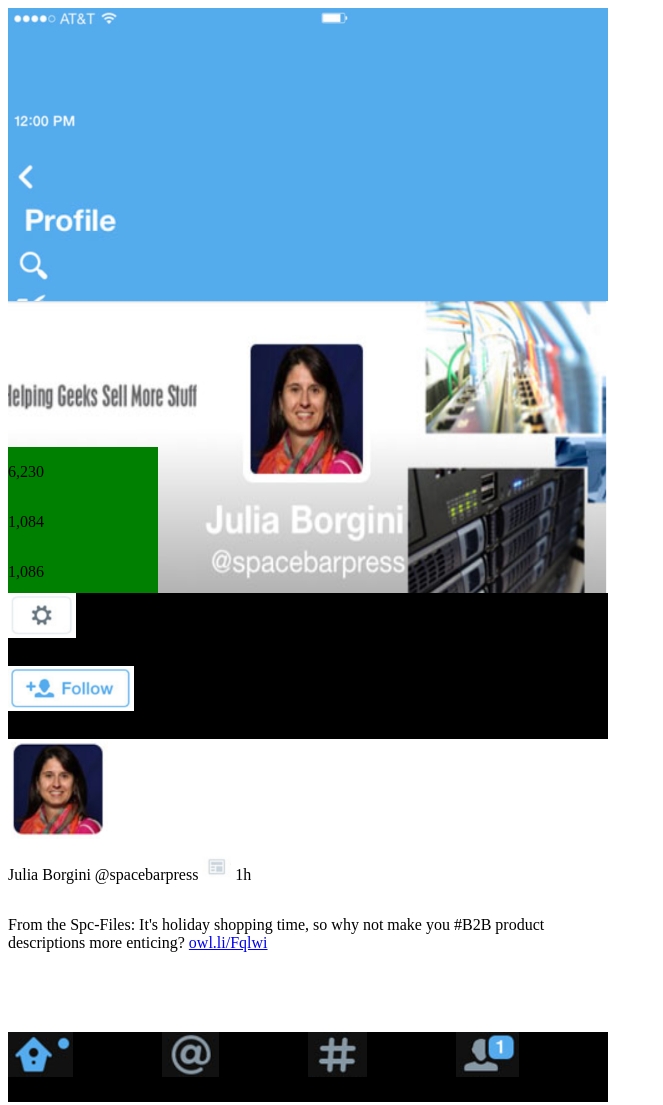
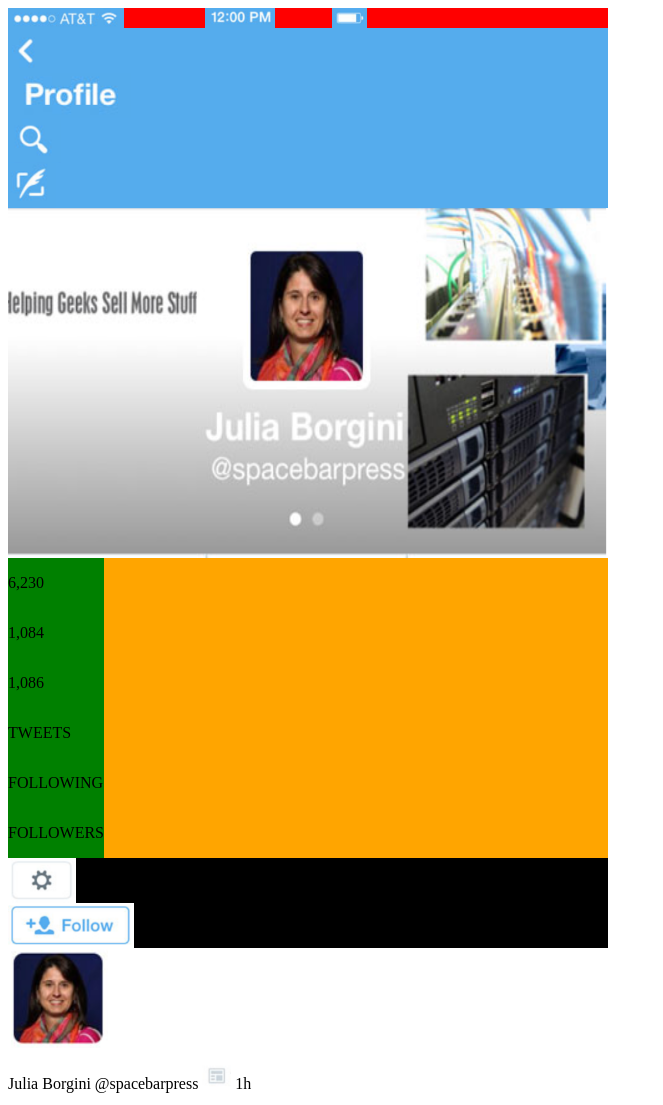
Before and after one commit to panduhjohn/gridder, a plain HTML site: page index.html in a window 1280 px wide. Shown: the top 1105 px of the page, without its empty margins (0-663 px from the left). Drawn offline with Linux system fonts and the light colour scheme.

Commit message:
headaches in progress...

```diff
--- a/index.html
+++ b/index.html
@@ -7,6 +7,7 @@
 </head>
 
 <body>
+    <div class="container">
     <div class="header">
         <img id="signal" src="assets/signal.png">
         <img id="time" src="assets/time.png">
@@ -54,6 +55,8 @@
         <img id="me" src="assets/me.png">
     </div>
 
+    </div>
+
 
 </body>
 
--- a/style.css
+++ b/style.css
@@ -4,36 +4,42 @@
 
 body {
     /* height: 100vh; */
-    display: grid;
-    grid-template-columns: repeat(4, 25%);
-    grid-template-rows: repeat(8, 12%);
-    width: 600px;
+
+
 
 }
-
+.container {
+    display: grid;
+    grid-template-columns: repeat (5, 20%);
+    grid-template-rows: repeat (5, 20%);
+    width: 600px;
+    background-color: orange;
+}
 .header {
-    background-color: #55ACED;
-    grid-column: 1 / span 4;
-    grid-row: 1 / span 2;
+    /* background-color: #55ACED; */
+    background-color: red;
+    grid-column: 1 / span 5;
+    grid-row: 1 / span 1;
     display: grid;
 }
 #signal {
     height: 20px;
     width: auto;
+    display: grid;
     grid-column: 1 / span 1;
     grid-row: 1 / span 1;
 }
 #time {
     height: 20px;
     width: auto;
-    grid-column: 1 / span 1;
-    grid-row: 2 / span 2;
+    grid-column: 3 / span 3;
+    grid-row: 1 / span 1;
 }
 #battery {
     height: 20px;
     width: auto;
-    grid-column: 4 / span 4;
-    grid-row: 1 / span 1;
+    grid-column: 5 / span 6;
+    grid-row: 1 / span 6;
 }
 
 .profile {
```
Also changed, not shown: 1 other file.
